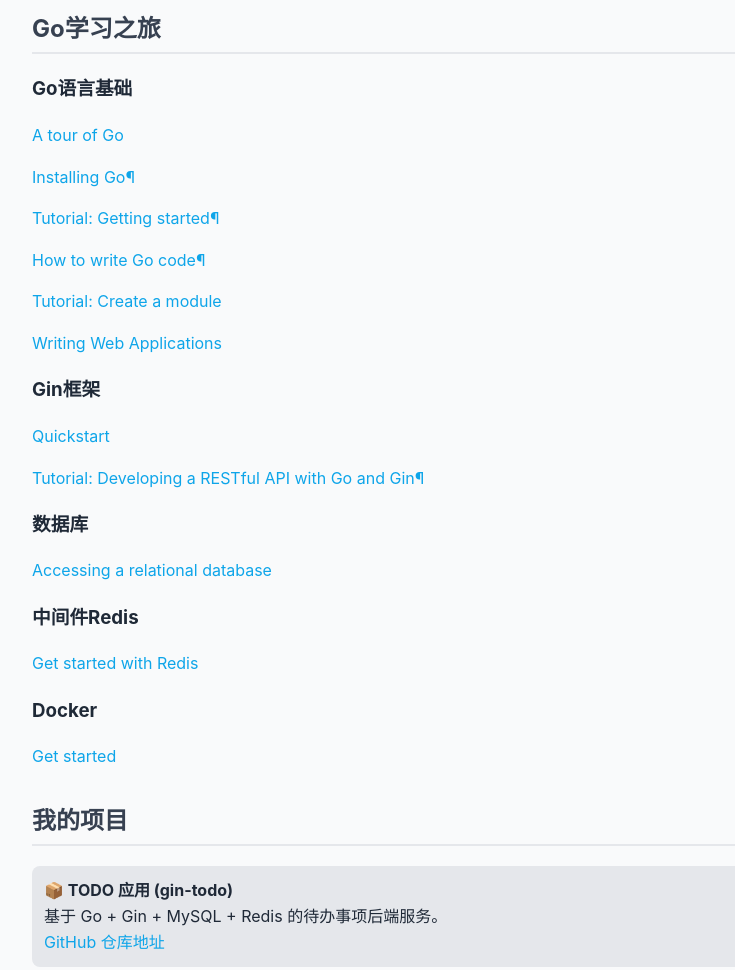
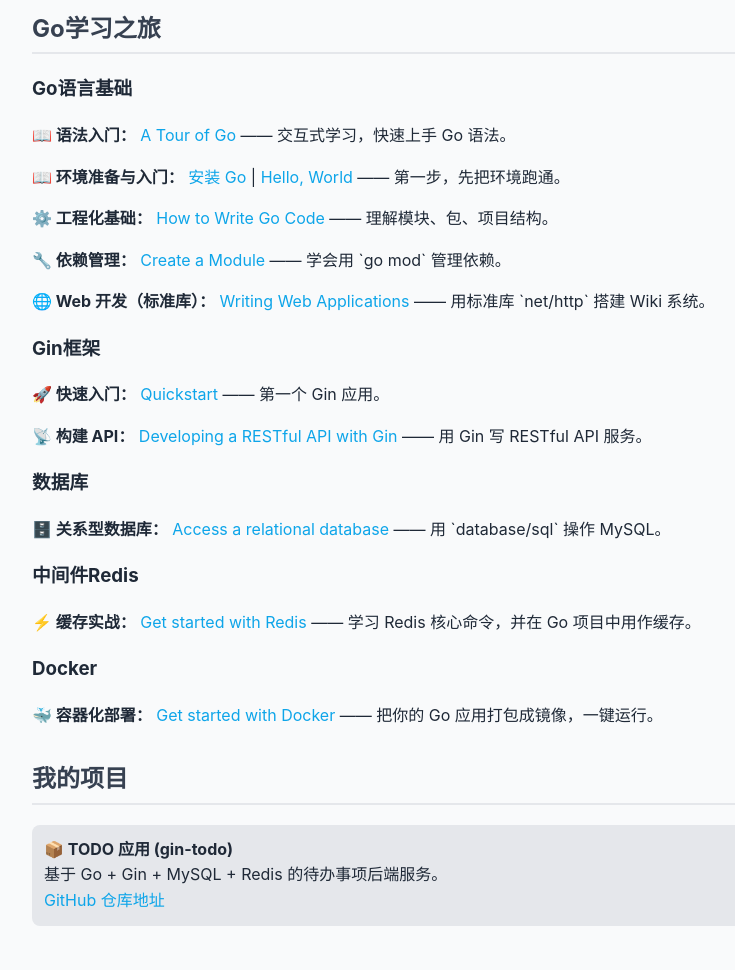
Before and after one commit to Signal-zxh/Signal-zxh.github.io, a plain HTML site: page index.html in a window 1280 px wide. Shown: the part 340-1310 px from the top of the page, without its empty margins (208-943 px from the left). Drawn offline with Linux system fonts and the light colour scheme.

Commit message:
docs: 优化学习路径描述，精炼链接说明

```diff
--- a/index.html
+++ b/index.html
@@ -48,21 +48,24 @@
     <p><a href="https://github.com/Signal-zxh">我的 GitHub 主页</a></p>
     <h2>Go学习之旅</h2>
     <h3>Go语言基础</h3>
-    <p><a href= "https://go.dev/tour"> A tour of Go</a></p>
-    <p><a href= "https://go.dev/doc/install">Installing Go¶</a></p>
-    <p><a href= "https://go.dev/doc/tutorial/getting-started.html"> Tutorial: Getting started¶</a></p>
-    <p><a href= "https://go.dev/doc/code.html"> How to write Go code¶</a></p>
-    <p><a href= "https://go.dev/doc/tutorial/create-module.html"> Tutorial: Create a module</a></p>
-    <p><a href= "https://go.dev/doc/articles/wiki/"> Writing Web Applications</a></p>
+    <p><strong>📖 语法入门：</strong> <a href="https://go.dev/tour">A Tour of Go</a> —— 交互式学习，快速上手 Go 语法。</p>
+    <p><strong>📖 环境准备与入门：</strong> <a href="https://go.dev/doc/install">安装 Go</a> | <a href="https://go.dev/doc/tutorial/getting-started.html">Hello, World</a> —— 第一步，先把环境跑通。</p>
+    <p><strong>⚙️ 工程化基础：</strong> <a href="https://go.dev/doc/code.html">How to Write Go Code</a> —— 理解模块、包、项目结构。</p>
+    <p><strong>🔧 依赖管理：</strong> <a href="https://go.dev/doc/tutorial/create-module.html">Create a Module</a> —— 学会用 `go mod` 管理依赖。</p>
+    <p><strong>🌐 Web 开发（标准库）：</strong> <a href="https://go.dev/doc/articles/wiki/">Writing Web Applications</a> —— 用标准库 `net/http` 搭建 Wiki 系统。</p>
+
     <h3>Gin框架</h3>
-    <p><a href= "https://gin-gonic.com/en/docs/quickstart/"> Quickstart</a></p>
-    <p><a href= "https://go.dev/doc/tutorial/web-service-gin.html"> Tutorial: Developing a RESTful API with Go and Gin¶</a></p>
+    <p><strong>🚀 快速入门：</strong> <a href="https://gin-gonic.com/en/docs/quickstart/">Quickstart</a> —— 第一个 Gin 应用。</p>
+    <p><strong>📡 构建 API：</strong> <a href="https://go.dev/doc/tutorial/web-service-gin.html">Developing a RESTful API with Gin</a> —— 用 Gin 写 RESTful API 服务。</p>
+
     <h3>数据库</h3>
-    <p><a href= "https://go.dev/doc/tutorial/database-access"> Accessing a relational database</a></p>
+    <p><strong>🗄️ 关系型数据库：</strong> <a href="https://go.dev/doc/tutorial/database-access">Access a relational database</a> —— 用 `database/sql` 操作 MySQL。</p>
+
     <h3>中间件Redis</h3>
-    <p><a href= "https://university.redis.io/learningpath/14q8m6gilfwltm"> Get started with Redis</a></p>
+    <p><strong>⚡ 缓存实战：</strong> <a href="https://university.redis.io/learningpath/14q8m6gilfwltm">Get started with Redis</a> —— 学习 Redis 核心命令，并在 Go 项目中用作缓存。</p>
+
     <h3>Docker</h3>
-    <p><a href= "https://docs.docker.com/get-started"> Get started </a></p>
+    <p><strong>🐳 容器化部署：</strong> <a href="https://docs.docker.com/get-started">Get started with Docker</a> —— 把你的 Go 应用打包成镜像，一键运行。</p>
 
     <h2>我的项目</h2>
     <div class="repo-link">
```
